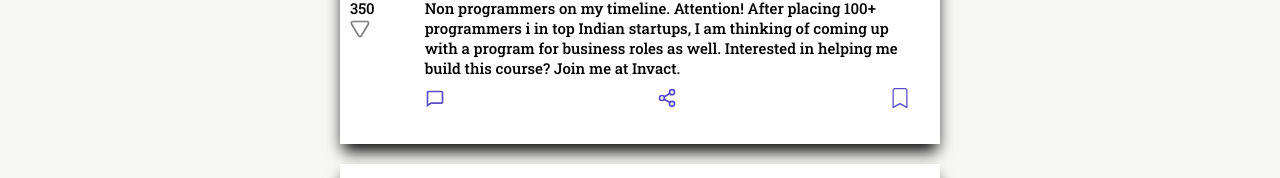
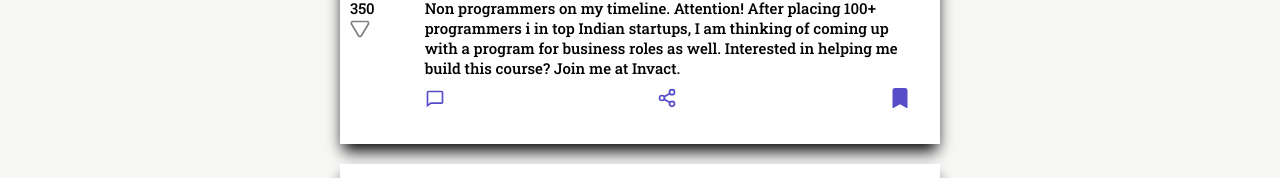
Before and after one commit to Narendra-94/machone-coding-round-four, a React (Create React App) app: page / in a window 1280 px wide. Both pictures are taken after a click on the icon 900 px from the left and 418 px from the top of the page. Shown: the part 321-499 px from the top of the page. Built offline with nearby package versions, Linux system fonts and the light colour scheme.

Commit message:
refeactor: the code

```diff
--- a/src/components/NavbarMenu/NavbarMenu.js
+++ b/src/components/NavbarMenu/NavbarMenu.js
@@ -5,17 +5,19 @@ import { AiOutlineHome } from "react-icons/ai";
 import { BsRocket } from "react-icons/bs";
 import { FiBookmark } from "react-icons/fi";
 import { CgProfile } from "react-icons/cg";
+import { useNavigate } from "react-router-dom";
 
 export const NavbarMenu = () => {
   const {
     state: { forumData },
   } = useContext(ForumContext);
 
+  const navigate = useNavigate();
   return (
     <div className="navbar-menu">
       <div className="navbar-menu-container">
         <div className="navigation-content">
-          <p>
+          <p onClick={() => navigate("/")} style={{ cursor: "pointer" }}>
             <b>
               <AiOutlineHome />
             </b>
--- a/src/components/pages/Home/Posts.js
+++ b/src/components/pages/Home/Posts.js
@@ -1,4 +1,4 @@
-import React from "react";
+import React, { useState } from "react";
 import { BiComment } from "react-icons/bi";
 import { FiShare2 } from "react-icons/fi";
 import { BsBookmark, BsBookmarkFill } from "react-icons/bs";
@@ -11,6 +11,8 @@ export const Posts = ({ post, convertToLocalTime }) => {
 
   console.log(post.postId, "single");
   const location = useLocation();
+  const [toggle, setToggle] = useState(false);
+  const [commentToggle, setCommentToggle] = useState(false);
 
   return (
     <div className="home-user-feed" key={post.id}>
@@ -51,7 +53,12 @@ export const Posts = ({ post, convertToLocalTime }) => {
               </div>
 
               <FiShare2 />
-              <BsBookmark />
+
+              {toggle ? (
+                <BsBookmarkFill onClick={() => setToggle(false)} />
+              ) : (
+                <BsBookmark onClick={() => setToggle(true)} />
+              )}
             </div>
 
             {location.pathname === `/single-post/${post.postId}` ? (
@@ -79,7 +86,7 @@ export const Posts = ({ post, convertToLocalTime }) => {
                       <div className="feed-btn">
                         <AiOutlineHeart />
                         <BsBookmark />
-                        <BsBookmarkFill />
+
                         <FiShare2 />
                       </div>
                     </div>
```
